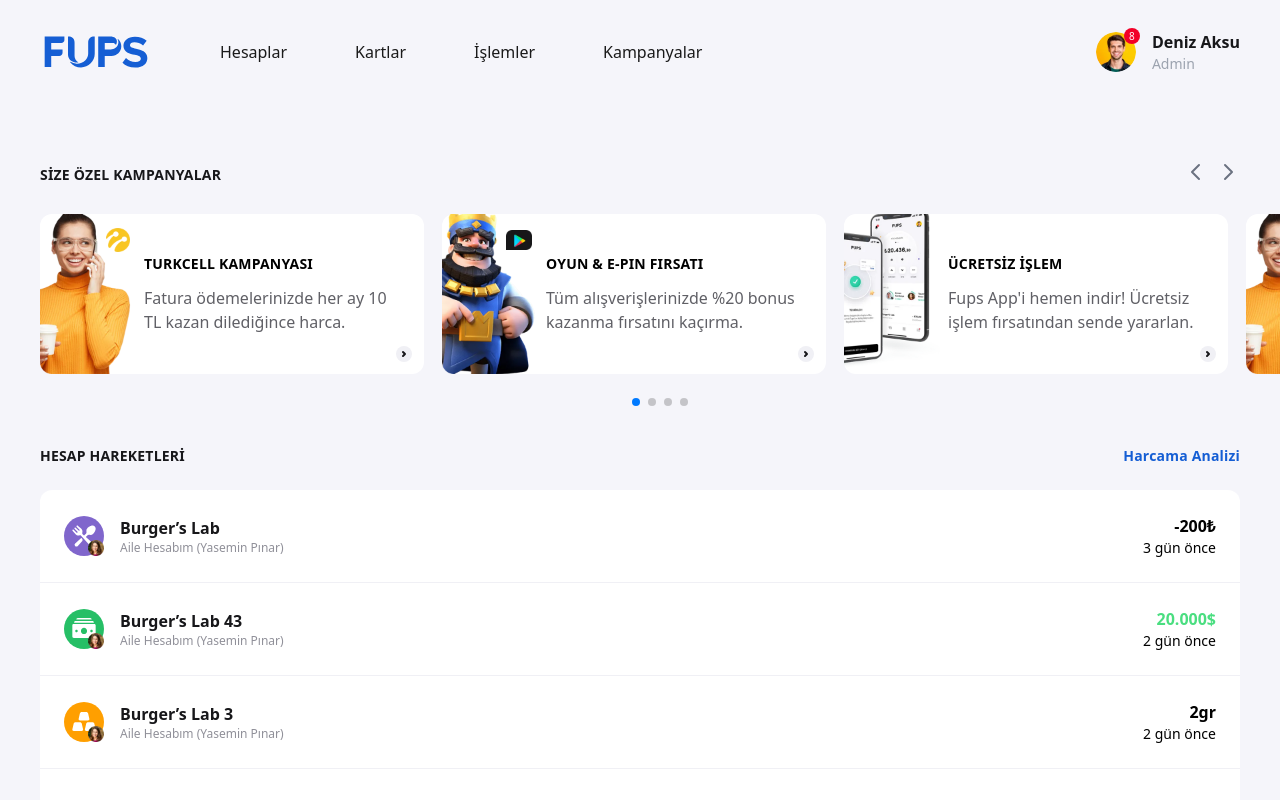
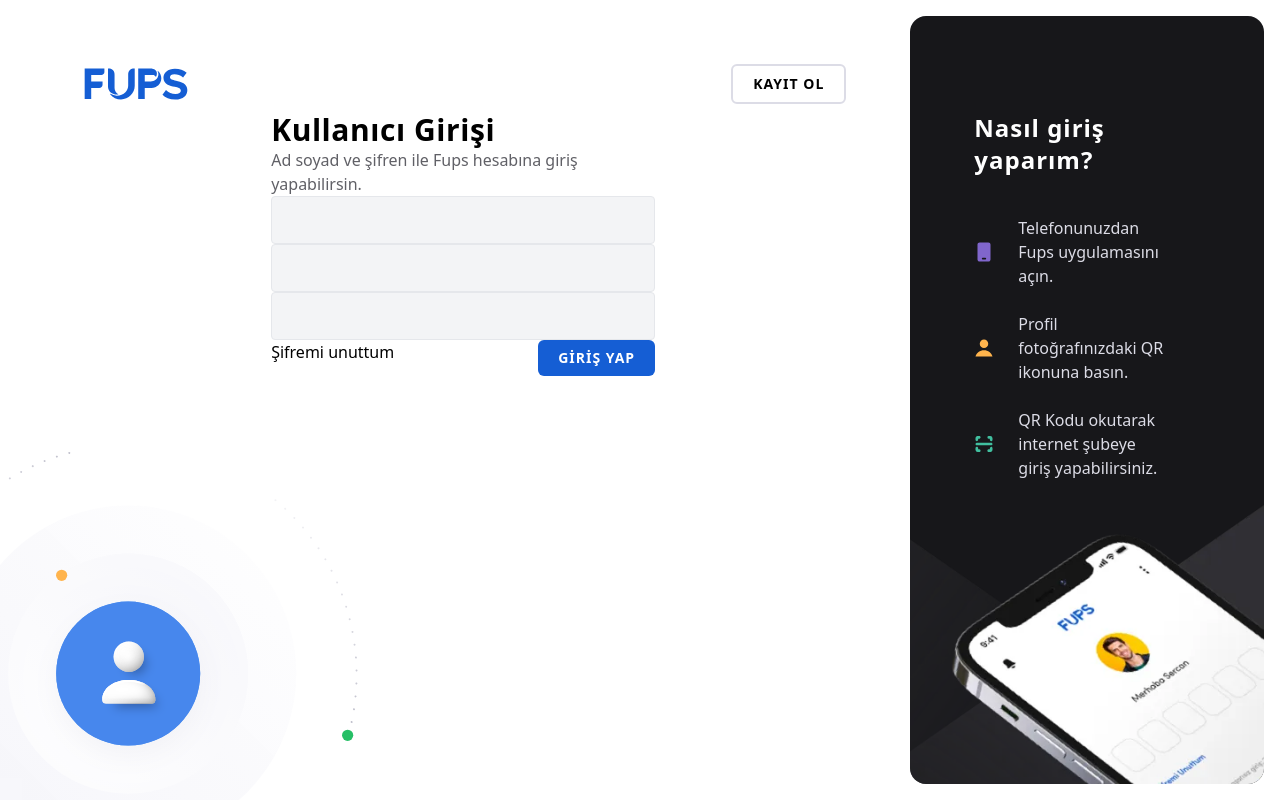
Before and after one commit to denizyoldas/fups-design, a React (Vite) app: page / in a window 1280 px wide. Built offline with nearby package versions, Linux system fonts and the light colour scheme; a web font is replaced by a local one.

Commit message:
auth and jotai sore add

```diff
--- a/package.json
+++ b/package.json
@@ -9,14 +9,17 @@
     "preview": "vite preview"
   },
   "dependencies": {
+    "axios": "^0.27.2",
     "classnames": "^2.3.2",
     "date-fns": "^2.29.3",
+    "jotai": "^1.8.3",
     "lottie-react": "^2.3.1",
     "nanoid": "^4.0.0",
     "rc-dropdown": "^4.0.1",
     "react": "^18.2.0",
     "react-currency-format": "^1.1.0",
     "react-dom": "^18.2.0",
+    "react-hook-form": "^7.35.0",
     "react-spinners": "^0.13.4",
     "styled-components": "^5.3.5",
     "swiper": "^8.4.0",
--- a/src/App.tsx
+++ b/src/App.tsx
@@ -1,9 +1,16 @@
+import { useAtom } from 'jotai'
 import { useState } from 'react'
 import Home from './pages/home'
 import Login from './pages/login'
+import { isLoginAtom } from './store/auth-atom'
 
 function App() {
-  return <Home />
+  const [isLogin] = useAtom(isLoginAtom)
+
+  if (isLogin) {
+    return <Home />
+  }
+
   return <Login />
 }
 
--- a/src/components/UI/button.tsx
+++ b/src/components/UI/button.tsx
@@ -4,6 +4,7 @@
 interface Props {
   className?: string
   variant?: 'primary' | 'outline' | 'tertiary'
+  type?: 'button' | 'submit' | 'reset'
   children: React.ReactNode
   onClick?: () => void
 }
@@ -11,6 +12,7 @@
 const Button = ({
   className,
   variant = 'primary',
+  type = 'button',
   children,
   onClick
 }: Props) => {
@@ -25,6 +27,7 @@
         },
         className
       )}
+      type={type}
       onClick={onClick}
     >
       {children}
--- a/src/components/UI/loading-overlay.tsx
+++ b/src/components/UI/loading-overlay.tsx
@@ -18,7 +18,8 @@
         backgroundColor: 'rgba(0, 0, 0, 0.5)',
         display: isLoading ? 'flex' : 'none',
         alignItems: 'center',
-        justifyContent: 'center'
+        justifyContent: 'center',
+        zIndex: 999
       }}
     >
       <div
@@ -33,7 +34,6 @@
           justifyContent: 'center'
         }}
       >
-        {/* <ClipLoader color="#36d7b7" loading size={50} speedMultiplier={1} /> */}
         <Lottie animationData={LoadingAnimation} loop={true} />
         GİRİŞ YAPILIYOR…
       </div>
--- a/src/components/header.tsx
+++ b/src/components/header.tsx
@@ -1,10 +1,12 @@
-import React from 'react'
 import Logo from '@assets/logo.svg'
 import UserCard from './UI/user-card'
 import Menu from './menu'
 import MobileMenu from './mobile-menu'
+import { useAuthAtom } from '@/store/auth-atom'
 
 const Header = () => {
+  const { state: user } = useAuthAtom()
+
   return (
     <>
       <div className="flex justify-center md:justify-between items-center">
@@ -14,8 +16,8 @@
         </div>
         <div className="hidden md:block">
           <UserCard
-            name="Deniz Aksu"
-            role="Admin"
+            name={user?.name}
+            role={user?.type}
             avatar="/user-image.webp"
             notificationCount={8}
           />
--- a/src/components/login/login-card.tsx
+++ b/src/components/login/login-card.tsx
@@ -1,11 +1,43 @@
-import React from 'react'
+import { useAuthAtom } from '@/store/auth-atom'
+import axios from 'axios'
+import { useState } from 'react'
+import { useForm } from 'react-hook-form'
 import Button from '../UI/button'
 import Input from '../UI/input'
+import LoadingOverlay from '../UI/loading-overlay'
 
 const LoginCard = () => {
+  const { login } = useAuthAtom()
+  const [isLoading, setIsLoading] = useState(false)
+
+  const {
+    register,
+    handleSubmit,
+    formState: { errors }
+  } = useForm()
+
+  const submitHandler = async (values: any) => {
+    const user = await getRandomUser()
+    setIsLoading(false)
+
+    login({ ...values, name: `${user.name.first} ${user.name.last}` })
+  }
+
+  // get random user data
+  const getRandomUser = async () => {
+    setIsLoading(true)
+
+    const res = await axios.get('https://randomuser.me/api/')
+    const data = res.data.results[0]
+
+    return data
+  }
+
   return (
+    <>
       <div className="flex flex-col items-center justify-center">
         <div className="w-96">
+          <form onSubmit={handleSubmit(submitHandler)}>
             <h1 className="font-semibold text-3xl tracking-[0.56px]">
               Kullanıcı Girişi
             </h1>
@@ -13,16 +45,19 @@
               Ad soyad ve şifren ile Fups hesabına giriş yapabilirsin.
             </span>
             <div>
-          <Input name="name" />
-          <Input name="name" />
-          <Input name="name" />
+              <Input {...register('email')} />
+              <Input {...register('password')} />
+              <Input {...register('type')} />
             </div>
             <div className="flex justify-between">
               <a href="#">Şifremi unuttum</a>
-          <Button>GİRİŞ YAP</Button>
+              <Button type="submit">GİRİŞ YAP</Button>
+            </div>
+          </form>
         </div>
       </div>
-    </div>
+      <LoadingOverlay isLoading={isLoading} />
+    </>
   )
 }
 
--- a/src/pages/login.tsx
+++ b/src/pages/login.tsx
@@ -1,7 +1,6 @@
 import React from 'react'
 import Header from '../components/login/header'
 import UserIcon from '../assets/image-register-01.svg'
-import LoadingOverlay from '../components/UI/loading-overlay'
 import HelpCard from '@components/login/help-card'
 import LoginCard from '@/components/login/login-card'
 
@@ -20,7 +19,6 @@
       <div className="absolute left-0 bottom-0">
         <img src={UserIcon} />
       </div>
-      {/* <LoadingOverlay isLoading={true} />  */}
     </div>
   )
 }
--- /dev/null
+++ b/src/store/auth-atom.tsx
@@ -0,0 +1,27 @@
+import { IUser } from '@/types/user.model'
+import { atom, useAtom } from 'jotai'
+
+export const authAtom = atom(null)
+
+export const useAuthAtom = () => {
+  const [state, setState] = useAtom(authAtom)
+  const user = localStorage.getItem('auth')
+
+  if (user && !state) {
+    setState(JSON.parse(user))
+  }
+
+  const login = (data: any) => {
+    setState(data)
+    localStorage.setItem('auth', JSON.stringify(data))
+  }
+  const logout = () => {
+    setState(null)
+  }
+
+  return { state, login, logout }
+}
+
+export const isLoginAtom = atom(get => {
+  return get(authAtom) !== null
+})
--- a/vite.config.ts
+++ b/vite.config.ts
@@ -1,10 +1,15 @@
 import { defineConfig } from 'vite'
 import react from '@vitejs/plugin-react'
 import tsconfigPaths from 'vite-tsconfig-paths'
+import jotaiDebugLabel from 'jotai/babel/plugin-debug-label'
+import jotaiReactRefresh from 'jotai/babel/plugin-react-refresh'
 
 // https://vitejs.dev/config/
 export default defineConfig({
-  plugins: [react(), tsconfigPaths()],
+  plugins: [
+    react({ babel: { plugins: [jotaiDebugLabel, jotaiReactRefresh] } }),
+    tsconfigPaths()
+  ],
   esbuild: {
     logOverride: { 'this-is-undefined-in-esm': 'silent' }
   },
```
Also changed, not shown: src/types/user.model.ts (added, +7 -0 lines), 1 other file (tests, documents, lock files or other folders). Lines whose indentation alone changed are shown as unchanged.
